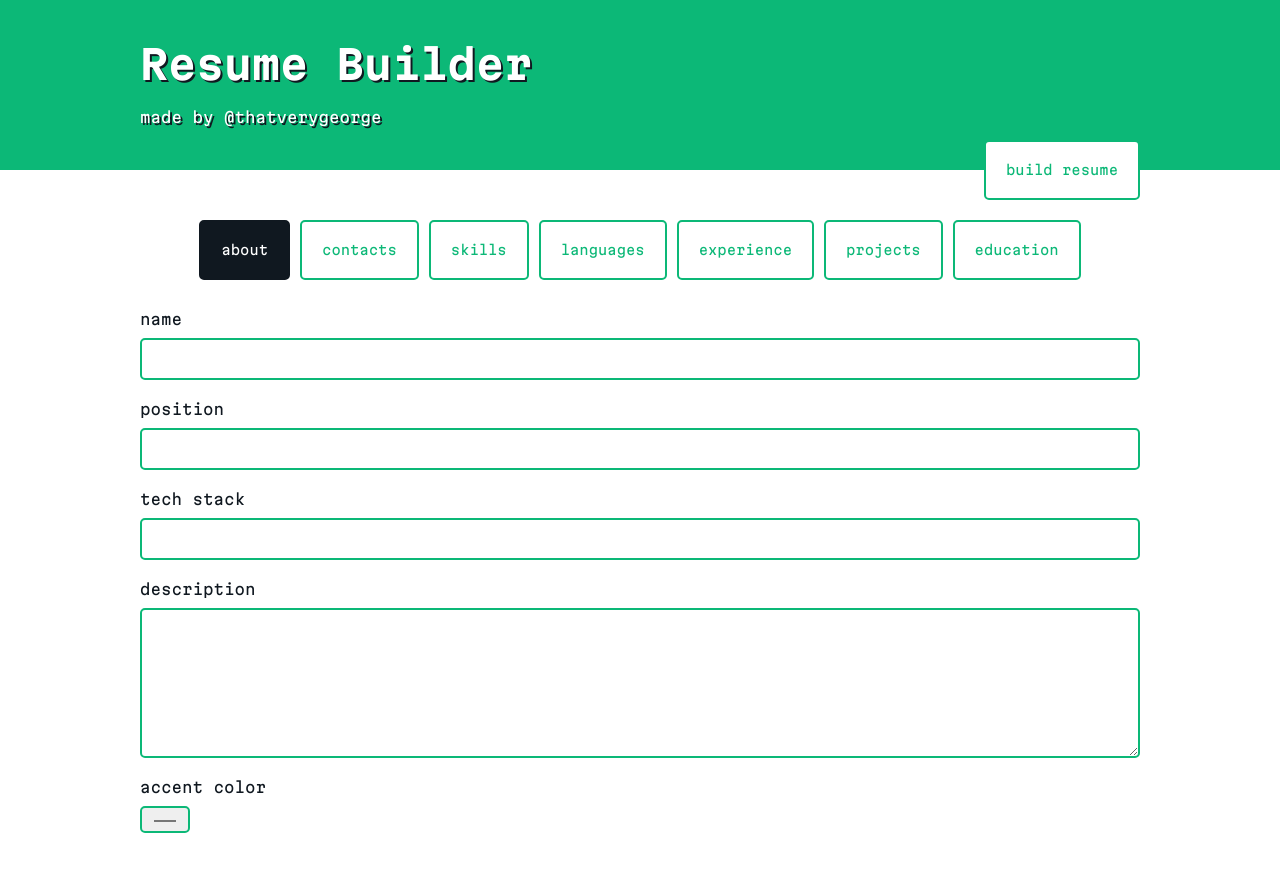
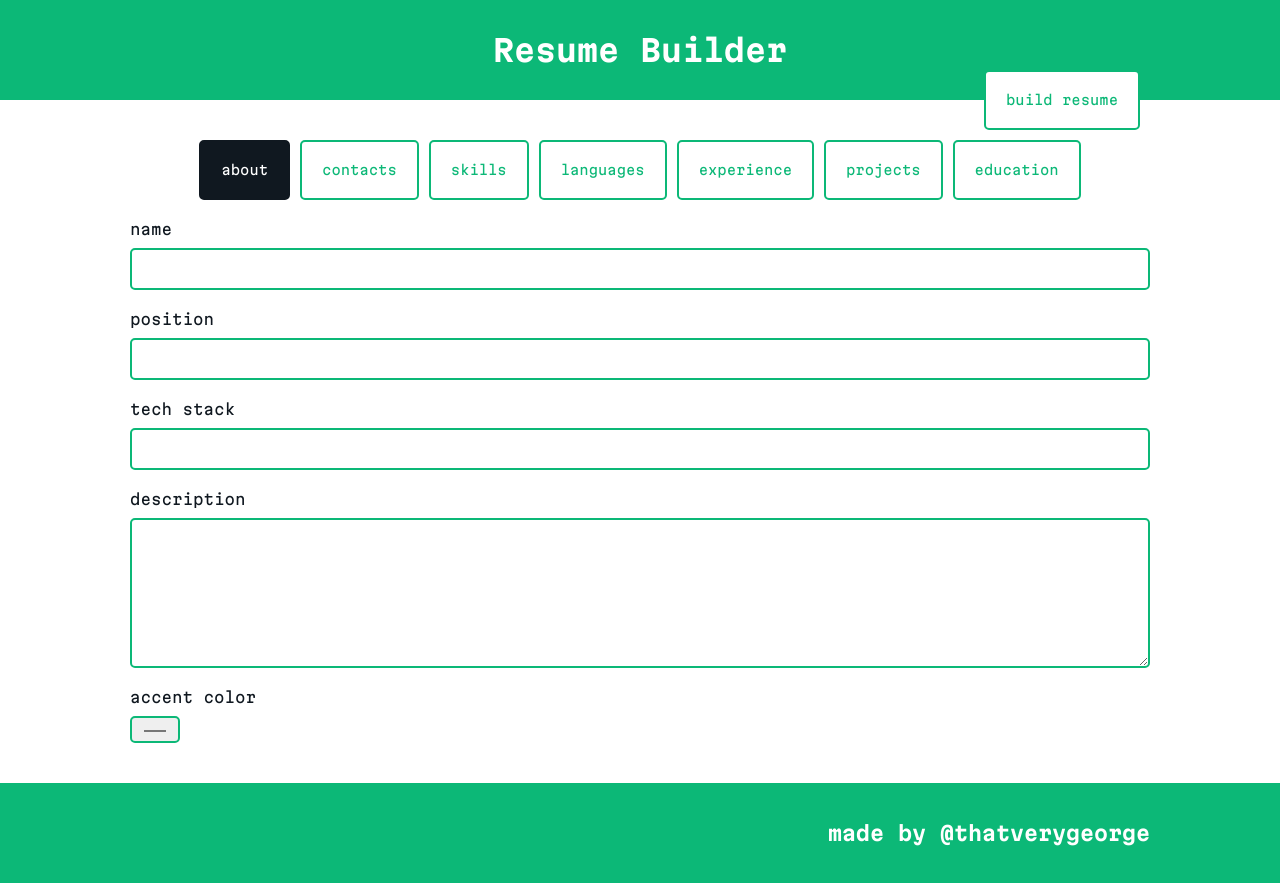
Before and after one commit to thatverygeorge/resume-builder, a Vue app: page /#/ in a window 1280 px wide. Built offline with nearby package versions, Linux system fonts and the light colour scheme.

Commit message:
split header and footer

```diff
--- a/src/App.vue
+++ b/src/App.vue
@@ -1,6 +1,9 @@
 <script setup>
 import { RouterView } from 'vue-router';
-import TheHeader from './components/TheHeader.vue';
+
+import TheHeader from '@/components/TheHeader.vue';
+
+import TheFooter from '@/components/TheFooter.vue';
 
 function print() {
   window.print();
@@ -42,16 +45,19 @@ function print() {
       <RouterView />
     </div>
   </main>
+
+  <TheFooter />
 </template>
 
 <style scoped>
 .main__container {
-  padding-top: 5rem;
+  padding-top: 4rem;
   padding-bottom: 4rem;
+  height: 100%;
   display: grid;
   grid-template-columns: 1fr;
   align-content: start;
-  gap: 3rem;
+  gap: 2rem;
   position: relative;
 }
 
--- a/src/assets/main.css
+++ b/src/assets/main.css
@@ -38,6 +38,12 @@ body {
   margin: 0;
 }
 
+#app {
+  min-height: 100dvh;
+  display: grid;
+  grid-template-rows: max-content 1fr max-content;
+}
+
 .visually-hidden {
   position: absolute;
   width: 1px;
@@ -55,8 +61,7 @@ body {
   min-width: 32rem;
   max-width: 104rem;
   margin: 0 auto;
-  padding-left: 2rem;
-  padding-right: 2rem;
+  padding: 1rem;
 }
 
 h1,
@@ -220,11 +225,6 @@ textarea {
 }
 
 @media (width < 960px) {
-  .container {
-    padding-left: 1rem;
-    padding-right: 1rem;
-  }
-
   .list--three-column {
     grid-template-columns: repeat(2, 1fr);
   }
--- a/src/components/BuilderAbout.vue
+++ b/src/components/BuilderAbout.vue
@@ -35,12 +35,7 @@ const tabsStore = useTabsStore();
 
     <div class="input-container about__input-container">
       <label for="accentColor">accent color</label>
-      <input
-        id="accentColor"
-        v-model="aboutStore.about.accentColor"
-        type="color"
-        placeholder="title"
-      />
+      <input id="accentColor" v-model="aboutStore.about.accentColor" type="color" />
     </div>
   </section>
 </template>
--- /dev/null
+++ b/src/components/TheFooter.vue
@@ -0,0 +1,36 @@
+<template>
+  <footer class="footer">
+    <div class="container footer__container">
+      <h2 class="footer__heading">
+        made by
+        <a href="https://github.com/thatverygeorge" target="_blank" rel="noopener noreferrer">
+          @thatverygeorge
+        </a>
+      </h2>
+    </div>
+  </footer>
+</template>
+
+<style scoped>
+.footer {
+  background-color: var(--green);
+}
+
+.footer__container {
+  min-height: 10rem;
+  display: flex;
+  flex-direction: column;
+  justify-content: center;
+  gap: 2rem;
+}
+
+.footer__heading {
+  text-align: end;
+  font-size: 2rem;
+  color: var(--white);
+}
+
+.footer__heading a {
+  color: inherit;
+}
+</style>
--- a/src/components/TheHeader.vue
+++ b/src/components/TheHeader.vue
@@ -8,13 +8,6 @@ import { RouterLink } from 'vue-router';
       <h1 class="header__heading">
         <RouterLink :to="{ name: 'home' }">Resume Builder</RouterLink>
       </h1>
-
-      <span class="header__made-by">
-        made by
-        <a href="https://github.com/thatverygeorge" target="_blank" rel="noopener noreferrer">
-          @thatverygeorge
-        </a>
-      </span>
     </div>
   </header>
 </template>
@@ -25,37 +18,20 @@ import { RouterLink } from 'vue-router';
 }
 
 .header__container {
-  min-height: 17rem;
-  padding-top: 4rem;
+  min-height: 10rem;
   display: flex;
   flex-direction: column;
+  justify-content: center;
   gap: 2rem;
 }
 
 .header__heading {
-  margin: 0;
-  font-size: 4rem;
-  text-shadow: 2px 2px 0 var(--black);
+  text-align: center;
+  font-size: 3rem;
   color: var(--white);
 }
 
 .header__heading a {
   color: inherit;
 }
-
-.header__made-by {
-  font-size: 1.5rem;
-  color: var(--white);
-  text-shadow: 2px 2px 0 var(--black);
-}
-
-.header__made-by a {
-  color: inherit;
-}
-
-@media (width < 960px) {
-  .header__heading {
-    font-size: 3rem;
-  }
-}
 </style>
```
Also changed, not shown: .prettierrc.json.
